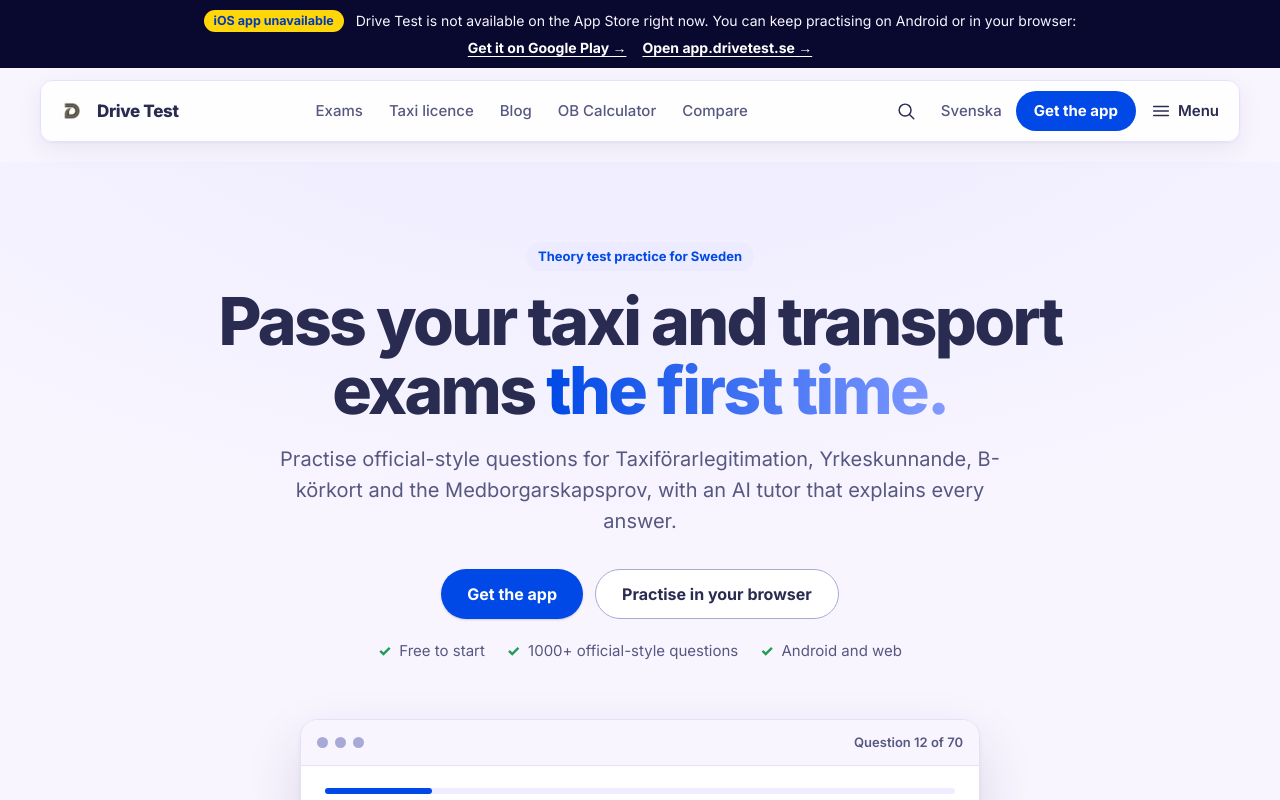
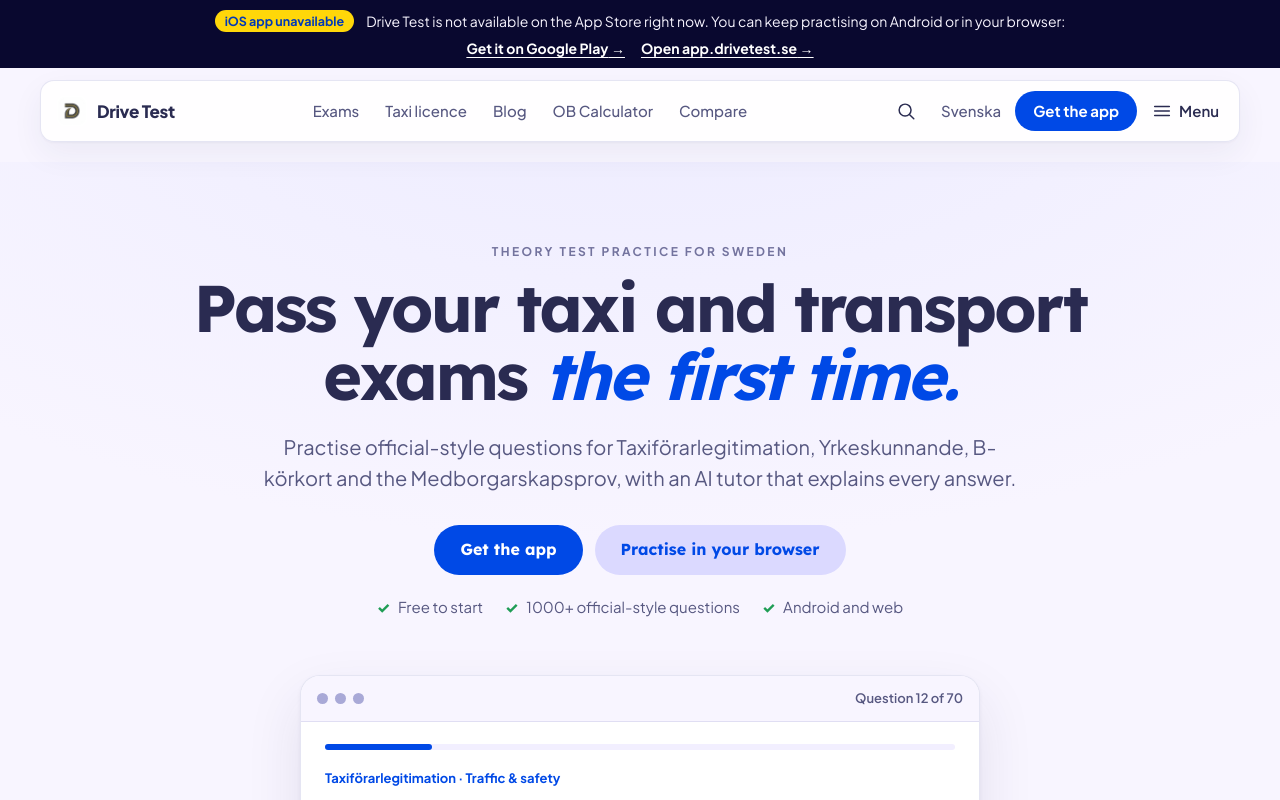
Before and after one commit to mohsinsapra/drivetest-homepage, a Next.js app: page / in a window 1280 px wide. Shown: the top 800 px of the page. Built offline with nearby package versions, Linux system fonts and the light colour scheme.

Commit message:
app-design-system: website follows the app's design system (Lexend headings, Plus Jakarta Sans body, italic blue accent words, STEP-style caps labels, lavender secondary buttons, ghost borders, ambient shadows, app radii, tonal footer); restore blue borders on link and store buttons

```diff
--- a/src/app/layout.tsx
+++ b/src/app/layout.tsx
@@ -1,12 +1,18 @@
 import type { Metadata } from "next";
 import Script from "next/script";
-import { Inter } from "next/font/google";
+import { Lexend, Plus_Jakarta_Sans } from "next/font/google";
 import { themeInitScript } from "@/lib/theme";
 import "@/styles/tokens.css";
 import "@/styles/globals.css";
 
-const inter = Inter({
-  variable: "--font-inter",
+// The app's fonts: Lexend for headings, Plus Jakarta Sans for body text.
+const lexend = Lexend({
+  variable: "--font-lexend",
+  subsets: ["latin"],
+  display: "swap",
+});
+const jakarta = Plus_Jakarta_Sans({
+  variable: "--font-jakarta",
   subsets: ["latin"],
   display: "swap",
 });
@@ -22,7 +28,7 @@
 
 export default function RootLayout({ children }: LayoutProps<"/">) {
   return (
-    <html lang="en" className={inter.variable} suppressHydrationWarning>
+    <html lang="en" className={`${lexend.variable} ${jakarta.variable}`} suppressHydrationWarning>
       <head>
         <script dangerouslySetInnerHTML={{ __html: themeInitScript }} />
         <Script id="gtm" strategy="afterInteractive">
--- a/src/components/home/Home.module.css
+++ b/src/components/home/Home.module.css
@@ -25,11 +25,10 @@
   line-height: 1.04;
 }
 
+/* As in the app's step headlines: the key words in italic primary blue. */
 .accent {
-  background: linear-gradient(90deg, var(--blue), #829bff);
-  -webkit-background-clip: text;
-  background-clip: text;
-  color: transparent;
+  color: var(--blue);
+  font-style: italic;
 }
 
 .lead {
@@ -40,15 +39,15 @@
   line-height: 1.55;
 }
 
+/* Eyebrow above a heading, styled like the app's "STEP 2 OF 4" label. */
 .pill {
-  display: inline-block;
-  margin: 0 0 16px;
-  padding: 4px 12px;
-  border-radius: var(--radius-pill);
-  background: var(--brand-soft);
-  color: var(--blue);
-  font-size: 13px;
+  display: block;
+  margin: 0 0 12px;
+  color: var(--subtle);
+  font-size: 12px;
   font-weight: 700;
+  letter-spacing: 0.2em;
+  text-transform: uppercase;
 }
 
 .actions {
@@ -65,6 +64,7 @@
   height: 50px;
   padding: 0 26px;
   border-radius: var(--radius-pill);
+  font-family: var(--font-display);
   font-size: 16px;
   font-weight: 700;
   text-decoration: none;
@@ -72,19 +72,18 @@
 .primary {
   background: var(--brand);
   color: #fff;
-  box-shadow: 0 1px 2px rgba(42, 43, 81, 0.2);
 }
 .primary:hover {
   background: var(--brand-dark);
   text-decoration: none;
 }
+/* App secondary button: surface-container-highest with primary text, no border. */
 .secondary {
-  border: 1px solid var(--border-strong);
-  background: #fff;
-  color: var(--brand-ink);
+  background: var(--surface-highest);
+  color: var(--brand);
 }
 .secondary:hover {
-  border-color: var(--brand-ink);
+  background: #d1d0ff;
   text-decoration: none;
 }
 
@@ -286,8 +285,7 @@
   padding: 80px 56px;
 }
 .dark .pill {
-  background: rgba(255, 255, 255, 0.08);
-  color: #829bff;
+  color: var(--panel-muted);
 }
 .dark .title {
   color: #fff;
--- a/src/components/layout/SiteFooter.module.css
+++ b/src/components/layout/SiteFooter.module.css
@@ -53,7 +53,6 @@
 
 .footer {
   padding: 56px 0 28px;
-  border-top: 1px solid var(--border);
   background: var(--footer-bg);
   color: var(--footer-text);
   font-size: 15px;
--- a/src/components/layout/StoreButtons.module.css
+++ b/src/components/layout/StoreButtons.module.css
@@ -19,7 +19,7 @@
 }
 
 .btn:hover {
-  border-color: var(--brand-ink);
+  border-color: var(--brand);
   text-decoration: none;
 }
 
--- a/src/components/ui/LinkButton.module.css
+++ b/src/components/ui/LinkButton.module.css
@@ -5,22 +5,24 @@
   gap: 12px;
   padding: 9px 16px 9px 18px;
   border-radius: var(--radius-pill);
+  font-family: var(--font-display);
   font-size: 14px;
   font-weight: 600;
   line-height: 1.3;
   text-decoration: none;
-  border: 1px solid var(--border-strong);
+  border: 1px solid transparent;
   min-height: 42px;
 }
+/* App secondary button: surface-container-highest with primary text, no border. */
 .outline {
-  background: #fff;
-  color: var(--brand-ink);
+  background: var(--surface-highest);
+  color: var(--brand);
 }
 .outline:hover {
-  border-color: var(--brand-ink);
+  background: #d1d0ff;
 }
 .solid {
-  border-color: var(--brand-ink);
+  border-color: var(--brand);
   background: var(--brand);
   color: #fff;
   padding: 10px 14px 10px 16px;
--- a/src/components/ui/LinkButton.tsx
+++ b/src/components/ui/LinkButton.tsx
@@ -7,7 +7,7 @@
  * Props:
  *  - href: string
  *  - children: label
- *  - variant: "outline" (default: white bg, 1px brand border) | "solid" (brand bg, white text)
+ *  - variant: "outline" (default: lavender surface-container-highest bg, brand text) | "solid" (brand bg, white text)
  *  - external?: boolean — opens in a new tab with rel=noopener (plain <a>)
  *  - block?: boolean — full width, label left / chevron right (for 2x2 widget grids and link rows)
  *  - className?: string
--- a/src/styles/globals.css
+++ b/src/styles/globals.css
@@ -23,8 +23,8 @@
 h3,
 h4 {
   font-family: var(--font-display);
-  font-weight: 800;
-  letter-spacing: -0.025em;
+  font-weight: 700;
+  letter-spacing: -0.02em;
   line-height: 1.15;
   margin: 0;
   color: var(--text);
--- a/src/styles/tokens.css
+++ b/src/styles/tokens.css
@@ -1,11 +1,13 @@
 /* Design tokens — light only. Colours follow the Drive Test app's light theme
    ("Nordic Kinetic": taxi_exam_app/lib/main.dart buildLightTheme): Swedish blue
    primary, Swedish yellow, energetic orange, deep indigo text on a lavender-white
-   page, midnight panels. Rounded cards with soft shadows, Inter.
+   page, midnight panels. Rounded cards with soft ambient shadows,
+   Lexend headings and Plus Jakarta Sans body (taxi_exam_app/docs/design-system/
+   nordic-kinetic-editorial.md).
    Drive Test is independent: deliberately NOT Trafikverket red. */
 :root {
-  --font-display: var(--font-inter), "Inter", system-ui, -apple-system, Arial, sans-serif;
-  --font-body: var(--font-inter), "Inter", system-ui, -apple-system, Arial, sans-serif;
+  --font-display: var(--font-lexend), "Lexend", system-ui, -apple-system, Arial, sans-serif;
+  --font-body: var(--font-jakarta), "Plus Jakarta Sans", system-ui, -apple-system, Arial, sans-serif;
 
   /* brand */
   --brand: #0049e6;          /* app primary (Swedish blue): buttons, accents */
@@ -18,10 +20,11 @@
 
   /* surfaces */
   --bg: #f8f5ff;             /* app surface */
-  --bg-2: #efedff;
+  --bg-2: #f2efff;             /* app surface-container-low */
+  --surface-highest: #dbd9ff;  /* app surface-container-highest: secondary buttons */
   --card: #ffffff;
   --header-bg: #ffffff;
-  --footer-bg: #ffffff;
+  --footer-bg: #f2efff;
   --footer-text: #575881;
 
   /* text */
@@ -54,15 +57,15 @@
   --grad-hero: none;
 
   /* lines & depth — soft */
-  --border: #e4e2fa;
+  --border: rgba(169, 169, 215, 0.3);  /* app "ghost border": outline-variant, felt not seen */
   --border-strong: #a9a9d7;   /* app outlineVariant */
-  --shadow: 0 1px 2px rgba(42, 43, 81, 0.05), 0 8px 24px rgba(42, 43, 81, 0.07);
-  --shadow-lg: 0 2px 4px rgba(42, 43, 81, 0.06), 0 24px 56px rgba(42, 43, 81, 0.14);
+  --shadow: 0 1px 2px rgba(42, 43, 81, 0.04), 0 12px 32px rgba(42, 43, 81, 0.06);  /* app ambient shadow */
+  --shadow-lg: 0 2px 4px rgba(42, 43, 81, 0.05), 0 24px 56px rgba(42, 43, 81, 0.1);
 
   /* shape — rounded */
-  --radius-xl: 28px;
-  --radius-lg: 18px;
-  --radius-md: 12px;
+  --radius-xl: 24px;
+  --radius-lg: 20px;
+  --radius-md: 14px;
   --radius-sm: 8px;
   --radius-pill: 999px;
 
```
Also changed, not shown: src/components/ui/Section.module.css (+7 -4 lines).
